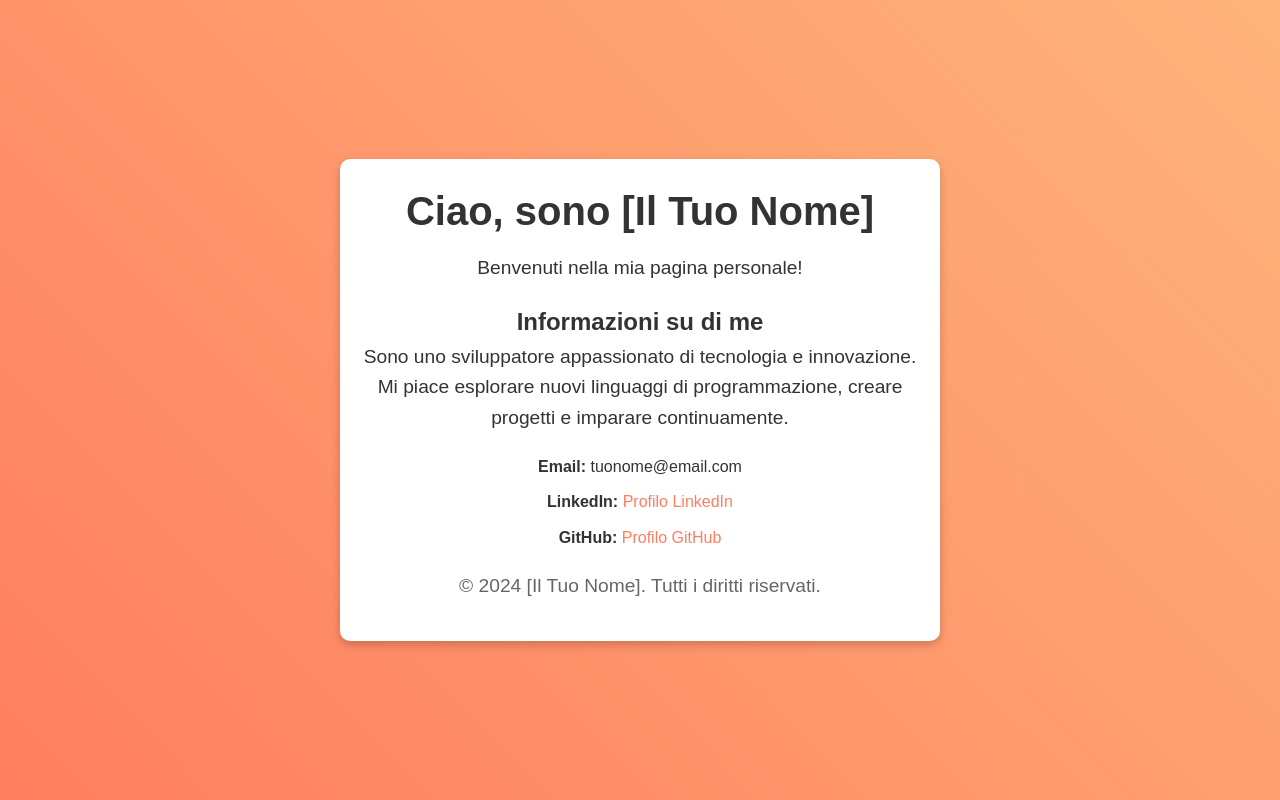
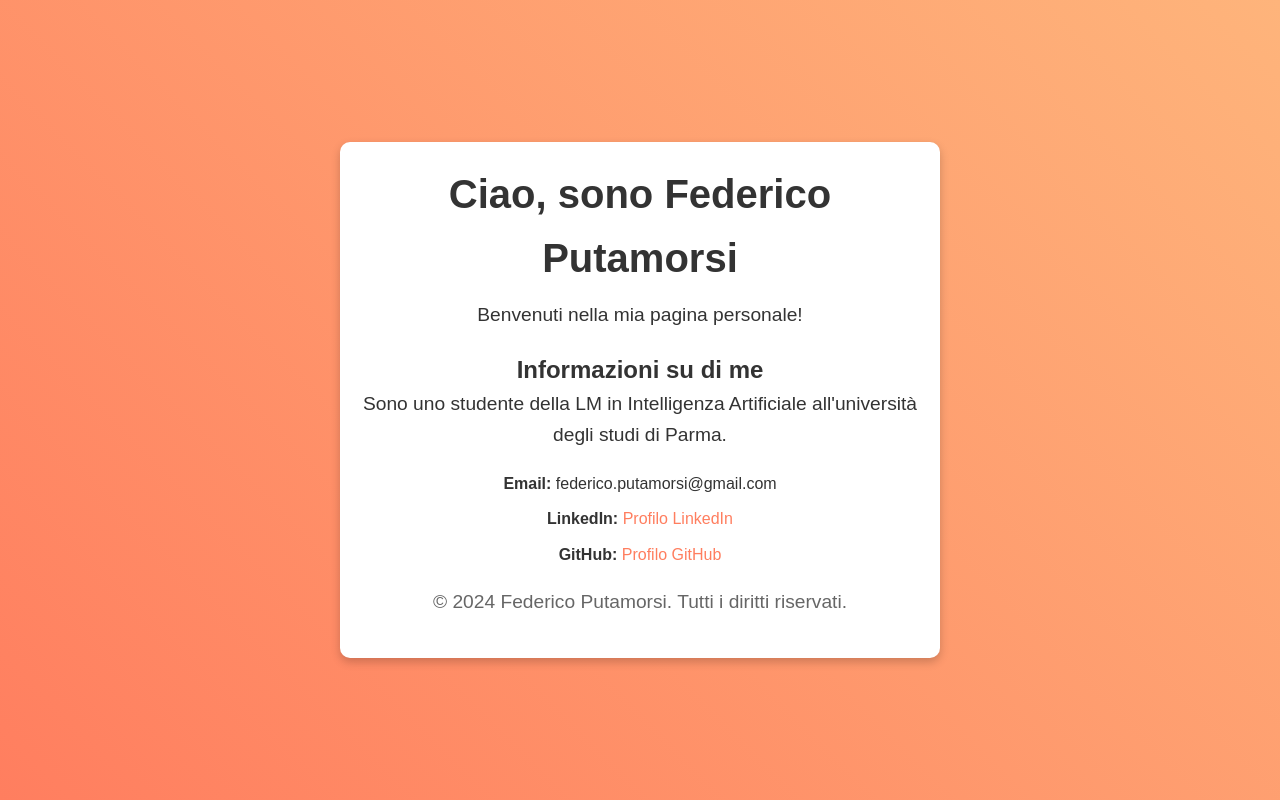
Before and after one commit to refedico/refedico.github.io, a plain HTML site: page index.html in a window 1280 px wide. Drawn offline with Linux system fonts and the light colour scheme.

Commit message:
Update index.html

```diff
--- a/index.html
+++ b/index.html
@@ -3,29 +3,29 @@
 <head>
     <meta charset="UTF-8">
     <meta name="viewport" content="width=device-width, initial-scale=1.0">
-    <meta name="description" content="La pagina personale di [Il Tuo Nome]">
+    <meta name="description" content="La pagina personale di Federico Putamorsi">
     <title>[Il Tuo Nome]</title>
     <link rel="stylesheet" href="style.css">
 </head>
 <body>
     <div class="container">
         <header>
-            <h1>Ciao, sono [Il Tuo Nome]</h1>
+            <h1>Ciao, sono Federico Putamorsi</h1>
             <p>Benvenuti nella mia pagina personale!</p>
         </header>
 
         <section class="info">
             <h2>Informazioni su di me</h2>
-            <p>Sono uno sviluppatore appassionato di tecnologia e innovazione. Mi piace esplorare nuovi linguaggi di programmazione, creare progetti e imparare continuamente.</p>
+            <p>Sono uno studente della LM in Intelligenza Artificiale all'università degli studi di Parma.</p>
             <ul>
-                <li><strong>Email:</strong> tuonome@email.com</li>
-                <li><strong>LinkedIn:</strong> <a href="https://linkedin.com/in/tuonome" target="_blank">Profilo LinkedIn</a></li>
-                <li><strong>GitHub:</strong> <a href="https://github.com/tuonome" target="_blank">Profilo GitHub</a></li>
+                <li><strong>Email:</strong> federico.putamorsi@gmail.com</li>
+                <li><strong>LinkedIn:</strong> <a href="https://www.linkedin.com/in/federico-putamorsi-b02434179/?originalSubdomain=it" target="_blank">Profilo LinkedIn</a></li>
+                <li><strong>GitHub:</strong> <a href="https://github.com/refedico" target="_blank">Profilo GitHub</a></li>
             </ul>
         </section>
 
         <footer>
-            <p>&copy; 2024 [Il Tuo Nome]. Tutti i diritti riservati.</p>
+            <p>&copy; 2024 Federico Putamorsi. Tutti i diritti riservati.</p>
         </footer>
     </div>
 </body>
```
